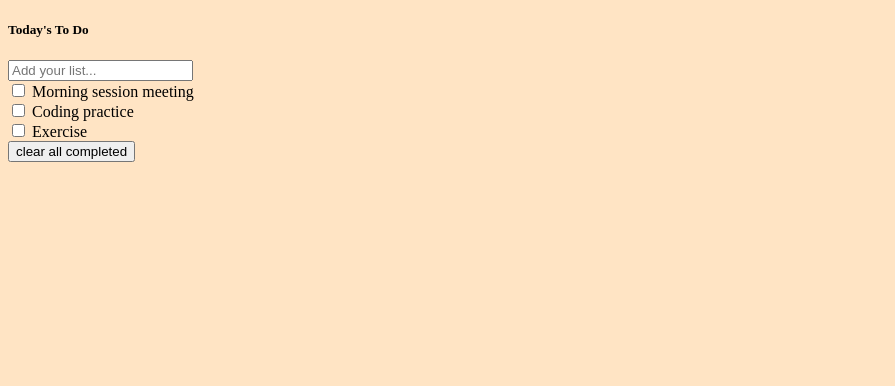
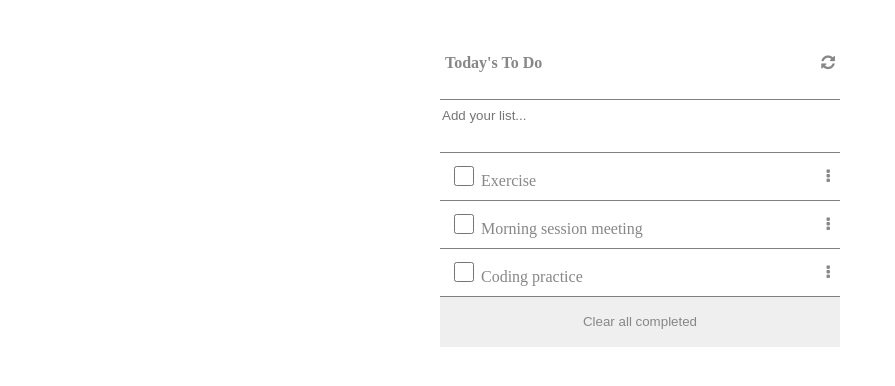
Before and after one commit to glorymugizi/To_do_list, a website built with webpack: page src/index.html in a window 1280 px wide. Shown: the whole page, without its empty margins (0-895 px from the left). Built offline with nearby package versions, Linux system fonts and the light colour scheme.

Commit message:
Add styling to the to do list

```diff
--- a/src/index.html
+++ b/src/index.html
@@ -3,16 +3,25 @@
   <head>
     <meta charset="UTF-8" />
     <meta name="viewport" content="width=device-width, initial-scale=1.0" />
+    <link
+      rel="stylesheet"
+      href="https://cdnjs.cloudflare.com/ajax/libs/font-awesome/4.7.0/css/font-awesome.min.css"
+    />
     <title>To do list</title>
   </head>
   <body>
     <div class="to-do-list-container">
       <form action="">
-        <div><h5>Today's To Do</h5></div>
-        <div><input type="text" placeholder="Add your list..." /></div>
+        <div class="form-wrapper">
+          <h4>Today's To Do</h4>
+          <div><i class="fa fa-refresh"></i></div>
+        </div>
+        <div class="addlist-container">
+          <input type="text" placeholder="Add your list..." class="additem" />
+        </div>
         <div class="to-do-items"></div>
+        <div class="btn"><button>Clear all completed</button></div>
       </form>
-      <div><button>clear all completed</button></div>
     </div>
   </body>
 </html>
--- a/src/index.js
+++ b/src/index.js
@@ -4,10 +4,15 @@ import todoArr from './modules/tasks.js';
 
 const toDoItems = document.querySelector('.to-do-items');
 
-todoArr.forEach((task) => {
-  const { description } = task;
-  toDoItems.innerHTML += `<div>
-    <input type="checkbox" id="" name="" />
-    <label for="" name="">${description}</label>
-  </div>`;
-});
+const loadList = () => {
+  const sortedArray = todoArr.sort((a, b) => a.index - b.index);
+  sortedArray.forEach((task) => {
+    const { description } = task;
+    toDoItems.innerHTML += `<div class="checkbox-section">
+      <div><input type="checkbox" id="" name="" class="checkbox"/>
+      <label for="" name="">${description}</label> </div><i class="fa fa-ellipsis-v"></i>
+    </div>`;
+  });
+};
+
+document.addEventListener('DOMContentLoaded', loadList);
--- a/src/modules/tasks.js
+++ b/src/modules/tasks.js
@@ -2,12 +2,12 @@ const todoArr = [
   {
     description: 'Morning session meeting',
     completed: true,
-    index: 0,
+    index: 3,
   },
   {
     description: 'Coding practice',
     completed: false,
-    index: 1,
+    index: 7,
   },
   {
     description: 'Exercise',
--- a/src/style.css
+++ b/src/style.css
@@ -1,3 +1,64 @@
-body {
-  background-color: bisque;
+* {
+  color: #878787;
 }
+
+.to-do-list-container {
+  display: flex;
+  flex-direction: column;
+  justify-content: center;
+  align-items: center;
+}
+
+form {
+  width: 400px;
+  padding: 20px;
+}
+
+.form-wrapper {
+  display: flex;
+  justify-content: space-between;
+  align-items: center;
+  padding: 5px;
+  border-bottom: 0.8px solid gray;
+}
+
+.addlist-container {
+  width: 100%;
+  border-bottom: 0.8px solid gray;
+}
+
+.to-do-items {
+  width: 100%;
+}
+
+.additem {
+  height: 30px;
+  width: 390px;
+  margin-bottom: 20px;
+  border: 0;
+}
+
+.checkbox-section {
+  display: flex;
+  align-items: center;
+  gap: 10px;
+  padding: 10px;
+  justify-content: space-between;
+  border-bottom: 0.8px solid gray;
+}
+
+.checkbox {
+  width: 20px;
+  height: 20px;
+}
+
+.btn {
+  width: 100%;
+  height: 50px;
+}
+
+button {
+  width: 100%;
+  height: 100%;
+  border: 0;
+}
```
Also changed, not shown: dist/index.html, src/modules/displaytasks.js (deleted), 1 other file.
